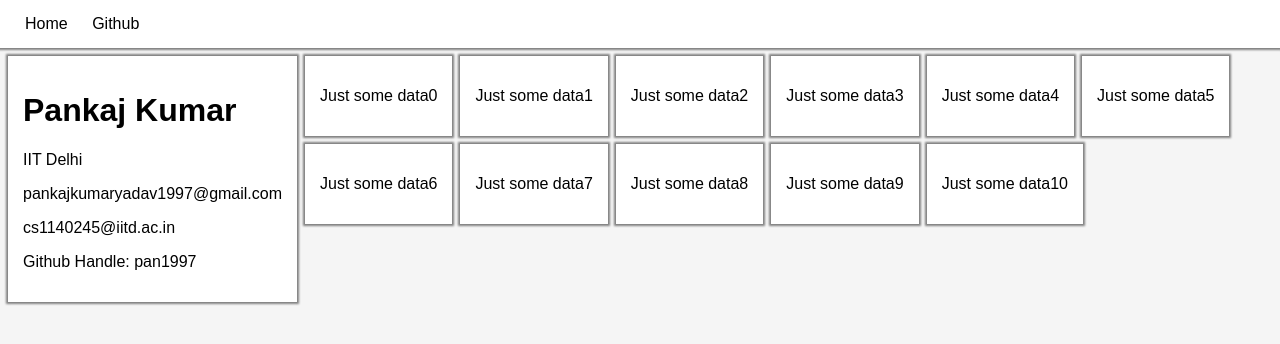
After one commit to pan1997/pan1997.github.io, a PHP site: page /index.php in a window 1280 px wide. The commit adds this page. Shown: the top 344 px of the page. Run offline with PHP 8.4, Linux system fonts and the light colour scheme.

Commit message:
Just simple update

```diff
--- /dev/null
+++ b/index.php
@@ -0,0 +1,34 @@
+<!DOCTYPE html>
+<html>
+<head>
+    <meta name="viewport" content="width=device-width, initial-scale=1.0">
+    <meta charset="UTF-8">
+    <title>Home</title>
+    <link rel="stylesheet" href="style.css">
+</head>
+<body>
+<nav>
+    <a href="http://pan1997.tk">Home</a>
+    <a href="http://github.com/pan1997">Github</a>
+</nav>
+<div class="sidebar">
+    <h1>Pankaj Kumar</h1>
+    <p>IIT Delhi</p>
+    <p>pankajkumaryadav1997@gmail.com</p>
+    <p>cs1140245@iitd.ac.in</p>
+    <p>Github Handle: pan1997</p>
+</div>
+
+<?php
+for($x=0;$x<=10;$x++) {
+    ?>
+    <div class="section">
+        <p>Just some data<?php
+        echo $x;
+            ?></p>
+    </div>
+    <?php
+}
+?>
+</body>
+</html>
--- a/style.css
+++ b/style.css
@@ -1,12 +1,13 @@
 body{
-	background-color: rgb(220,220,220);
+    background-color: whitesmoke;
     margin: 0 0 0 0;
-	padding: 0;
+    padding:0;
     font-family: Arial, Helvetica, sans-serif
 }
 nav{
     background-color: white;
     padding: 15px;
+    box-shadow: 0 0 2px 2px gray;
 }
 nav a{
     color: black;
@@ -16,12 +17,13 @@ nav a{
 div{
     background-color: white;
     float: left;
-	color: black;
-	margin: 5px 0 0 5px;
+    margin: 8px 0 0 8px;
     padding: 15px;
-}
-div.sidebar{
+    box-shadow: 0 0 2px 2px gray;
 }
 div.section{
 
 }
+div.sidebar{
+
+}
```
Lines whose indentation alone changed are shown as unchanged.
